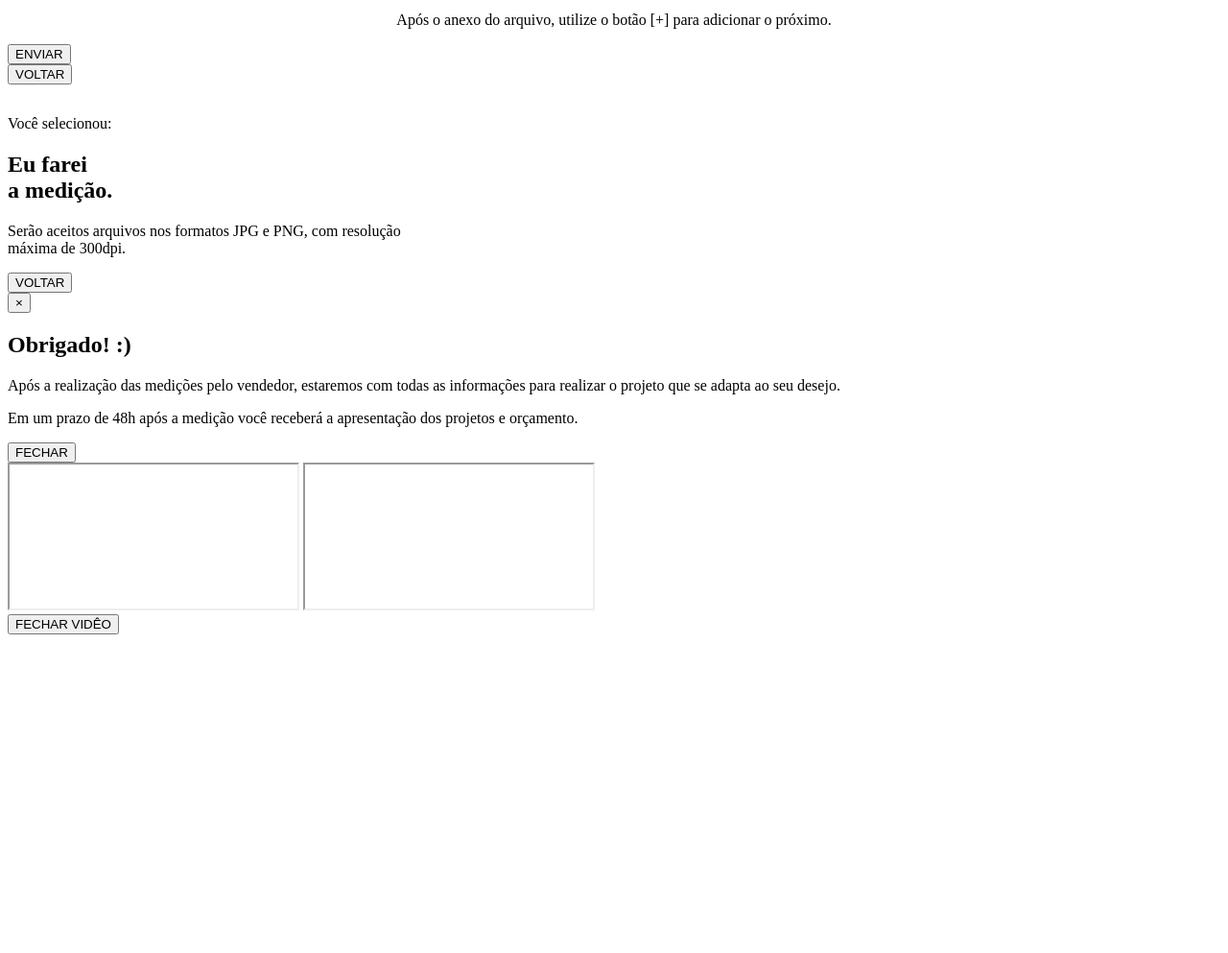
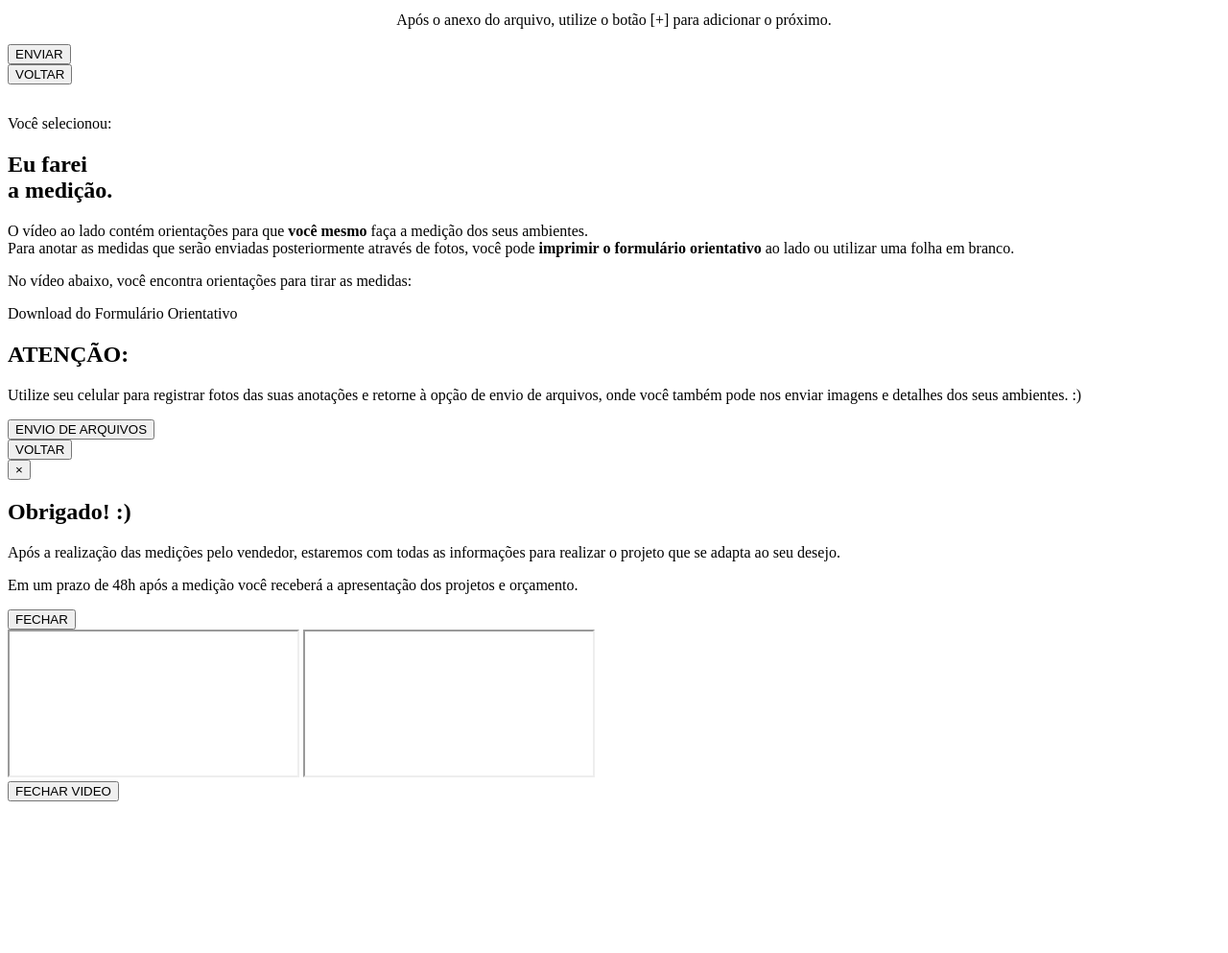
Before and after one commit to tuttemob/TutteMob, a PHP site: the page made by module/Application/view/application/clientes/confirmar.phtml in a window 1280 px wide. Shown: the part 1863-2856 px from the top of the page at 96% size. Before the commit the page ends 2524 px from the top, so only its background shows below. Run offline with PHP 8.4, Linux system fonts and the light colour scheme; the template is opened without the code that fills it, so the values that code supplies are empty; some libraries are stand-ins or nearby versions.

Commit message:
Implementado parcialmente view do download e envio de arquivos / Ajustadas modais de briefings setando os campos que são obrigatórios ao marcar Sim nas opções / Ajustes no .css

```diff
--- a/module/Application/view/application/clientes/_modalAreaServico.phtml
+++ b/module/Application/view/application/clientes/_modalAreaServico.phtml
@@ -36,7 +36,7 @@
             				<label for="preferenciacores-3">Amadeirado</label>
             			</div>
             			<div class="col-md-6">
-            				<input type="checkbox" name="bas_preferenciaco-res[]" id="preferenciacores-4" value="4">
+            				<input type="checkbox" name="bas_preferenciacores[]" id="preferenciacores-4" value="4">
             				<label for="preferenciacores-4">Liso</label>
             			</div>
             			<div class="col-md-6">
@@ -144,7 +144,9 @@
 				   	<!-- dimensões -->
 				   	<label for="bas_aquecedoraguadimensoes" class="col-sm-4 block-subitem">Dimensões:</label>
 				   	<div class="col-sm-8 block-subitem">
-			   			<input type="text" class="form-control" name="bas_aquecedoraguadimensoes">
+			   			<div class="ss-item-required">
+			   				<input type="text" class="form-control" name="bas_aquecedoraguadimensoes">
+			   			</div>
 				   	</div>
 				</div>
 
--- a/module/Application/view/application/clientes/_modalHomeOffice.phtml
+++ b/module/Application/view/application/clientes/_modalHomeOffice.phtml
@@ -144,7 +144,9 @@
 				   	<!-- polegadas -->
 				   	<label for="bho_tvpolegadas" class="col-sm-4 block-subitem">Polegadas:</label>
 				   	<div class="col-sm-8 block-subitem">
-			   			<input type="text" class="form-control" name="bho_tvpolegadas">
+				   		<div class="ss-item-required">
+			   				<input type="text" class="form-control" name="bho_tvpolegadas">
+			   			</div>
 				   	</div>
 
 				   	<!-- modelo/marca -->
--- a/module/Application/view/application/clientes/_modalHomeTheater.phtml
+++ b/module/Application/view/application/clientes/_modalHomeTheater.phtml
@@ -144,7 +144,9 @@
 				   	<!-- polegadas -->
 				   	<label for="bht_tvpolegadas" class="col-sm-4 block-subitem">Polegadas:</label>
 				   	<div class="col-sm-8 block-subitem">
-			   			<input type="text" class="form-control" name="bht_tvpolegadas">
+				   		<div class="ss-item-required">
+			   				<input type="text" class="form-control" name="bht_tvpolegadas">
+			   			</div>
 				   	</div>
 
 				   	<!-- modelo/marca -->
--- a/module/Application/view/application/clientes/confirmar.phtml
+++ b/module/Application/view/application/clientes/confirmar.phtml
@@ -468,32 +468,40 @@
 		<div class="col-xs-9">
 			<p>Você selecionou:</p>
 			<h2>Eu farei<br>a medição.</h2>
-			<p>Serão aceitos arquivos nos formatos JPG e PNG, com resolução<br>máxima de 300dpi.</p>
+			<p>O vídeo ao lado contém orientações para que <b>você mesmo</b> faça a medição dos seus ambientes.<br>
+			Para anotar as medidas que serão enviadas posteriormente através de fotos, você pode <b>imprimir o formulário orientativo</b>
+			ao lado ou utilizar uma folha em branco.
+			</p>
 		</div>
 	</div>
 	<div class="col-md-4">
+		<div class="col-xs-12">
+			<p class="p1">No vídeo abaixo, você encontra orientações para tirar as medidas:</p>
+		</div>
+
 		<div class="col-xs-12">
 			<a data-href="https://www.youtube.com/watch?v=kJQP7kiw5Fk">
 				<img src="<?= $this->basePath('img/youtube.png'); ?>" class="img-responsive" />
 			</a>
 		</div>
 		<div class="col-xs-12">
-			<a data-href="https://www.youtube.com/watch?v=kJQP7kiw5Fk">
-				<img src="<?= $this->basePath('img/youtube.png'); ?>" class="img-responsive" />
+			<a data-href="#">
+				Download do Formulário Orientativo
 			</a>
 		</div>
 		<div class="col-xs-12">
-			<a data-href="https://www.youtube.com/watch?v=kJQP7kiw5Fk">
-				<img src="<?= $this->basePath('img/youtube.png'); ?>" class="img-responsive" />
-			</a>
-		</div>
-		<div class="col-xs-12">
-			<a data-href="https://www.youtube.com/watch?v=kJQP7kiw5Fk">
-				<img src="<?= $this->basePath('img/youtube.png'); ?>" class="img-responsive" />
-			</a>
+			<h2>ATENÇÃO:</h2>
+			<p class="p2">Utilize seu celular para registrar fotos das suas anotações e retorne à opção de envio de arquivos,
+			onde você também pode nos enviar imagens e detalhes dos seus ambientes. :)</p>
 		</div>
 
-		<button class="btn btn-primary btn-voltar pull-left">VOLTAR</button>
+		<!-- <button class="btn btn-primary btn-voltar pull-left">VOLTAR</button> -->
+		<div class="form-group">
+			<button type="button" class="btn btn-block btn-avancar">ENVIO DE ARQUIVOS</button>
+		</div>
+		<div class="form-group">
+			<button type="button" class="btn btn-block btn-voltar">VOLTAR</button>
+		</div>
 	</div>
 </div>
 
@@ -582,7 +590,7 @@
 <iframe name="iframeArquivosBriefings" id="iframeArquivosBriefings" class="hide"></iframe>
 
 <!-- iframeVideosYoutube -->
-<div id="btn-fechar-youtube"><button class="btn btn-primary pull-right">FECHAR VIDÊO</button></div>
+<div id="btn-fechar-youtube"><button class="btn btn-primary pull-right">FECHAR VIDEO</button></div>
 <iframe name="iframeVideosYoutube" id="iframeVideosYoutube" frameborder="0" allowfullscreen></iframe>
 
 
--- a/module/Application/view/application/clientes/index.phtml
+++ b/module/Application/view/application/clientes/index.phtml
@@ -382,7 +382,7 @@ $(function(){
 
 		if($(this).val() == '1'){
 			$(formGroup).find('.block-subitem').fadeIn();
-			$(formGroup).find('.block-subitem').find('input,select').attr('required', 'required');
+			$(formGroup).find('.block-subitem').find('.ss-item-required').find('input,select').attr('required', 'required');
 		}else{
 			$(formGroup).find('.block-subitem').slideUp();
 			$(formGroup).find('.block-subitem').find('input,select').removeAttr('required');
```
Also changed, not shown: module/Application/src/Controller/ClientesController.php (+11 -2 lines), module/Application/view/application/clientes/_modalCozinha.phtml (+16 -0 lines), module/Application/view/application/clientes/_modalDormitorioCasal.phtml (+5 -3 lines), module/Application/view/application/clientes/_modalDormitorioSolteiro.phtml (+5 -3 lines), public/css/style.css (+50 -6 lines).
